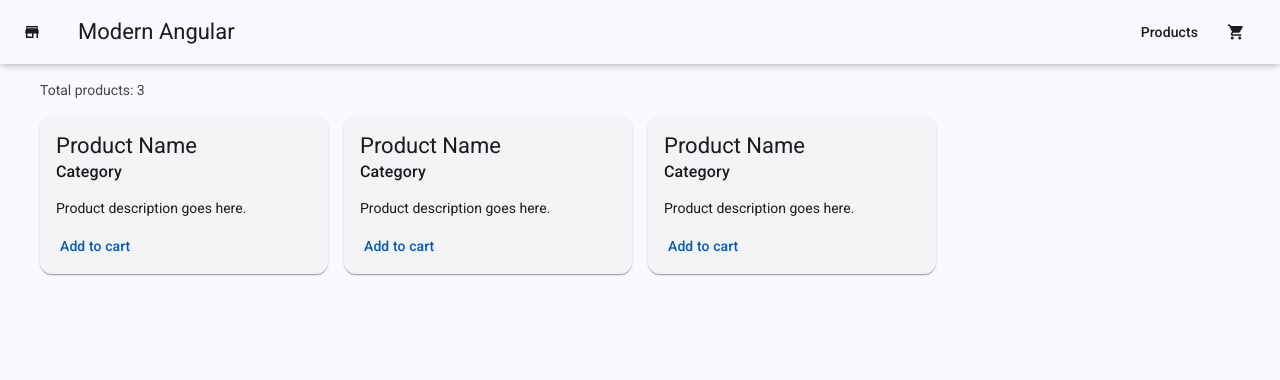
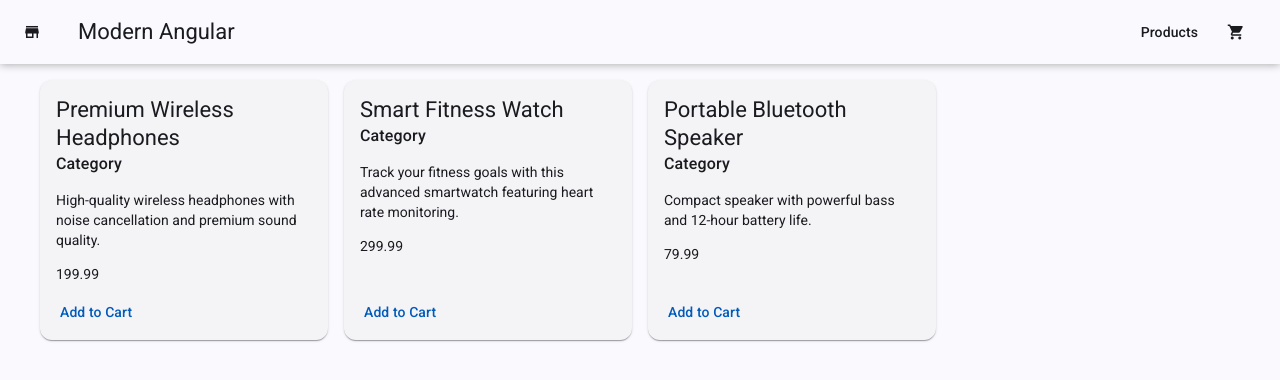
Before and after one commit to ronaldo-ribeirof/modern-angular, an Angular app: page / in a window 1280 px wide. Shown: the top 380 px of the page. Built offline with nearby package versions, Linux system fonts and the light colour scheme.

Commit message:
feat: property binding with signals

```diff
--- a/src/app/products/product-card/product-card.html
+++ b/src/app/products/product-card/product-card.html
@@ -1,7 +1,7 @@
 <mat-card class="product-card">
   <mat-card-header>
     <mat-card-title>
-      Product Name
+      {{ product().name }}
     </mat-card-title>
     <mat-card-subtitle>
       Category
@@ -9,10 +9,11 @@
   </mat-card-header>
 
   <mat-card-content>
-    <p>Product description goes here.</p>
+    <p>{{ product().description }}</p>
+    <p class="price">{{ product().price }}</p>
   </mat-card-content>
 
   <mat-card-actions>
-    <button matButton>Add to cart</button>
+    <button matButton>{{ addButtonLabel() }}</button>
   </mat-card-actions>
 </mat-card>
--- a/src/app/products/product-card/product-card.ts
+++ b/src/app/products/product-card/product-card.ts
@@ -1,6 +1,7 @@
-import { Component } from '@angular/core';
+import { Component, input } from '@angular/core';
 import { MatButtonModule } from '@angular/material/button';
 import { MatCardModule } from '@angular/material/card';
+import { Product } from '../product';
 
 @Component({
   selector: 'app-product-card',
@@ -10,4 +11,6 @@ import { MatCardModule } from '@angular/material/card';
 })
 export class ProductCard {
 
+  readonly product = input.required<Product>();
+  readonly addButtonLabel = input('Add to Cart');
 }
--- a/src/app/products/products-grid/products-grid.html
+++ b/src/app/products/products-grid/products-grid.html
@@ -1,9 +1,7 @@
 <div class="products-container">
-  <p>Total products: {{ products().length }}</p>
-
   <div class="products-grid">
     @for (product of products(); track product.id) {
-      <app-product-card />
+      <app-product-card [product]="product"/>
     } @empty {
       <div class="empty-state">
         <mat-icon>inventory_2</mat-icon>
```
